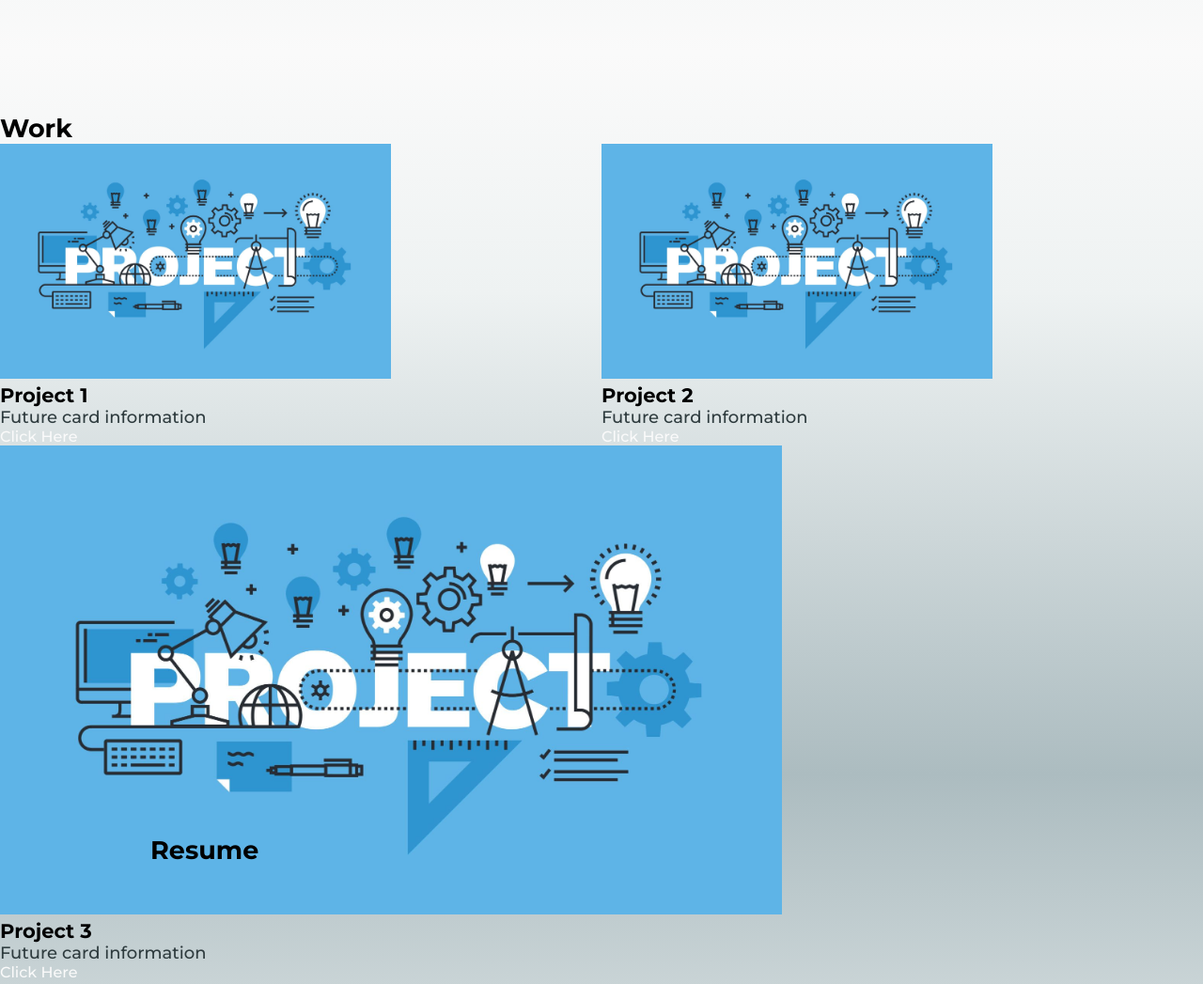
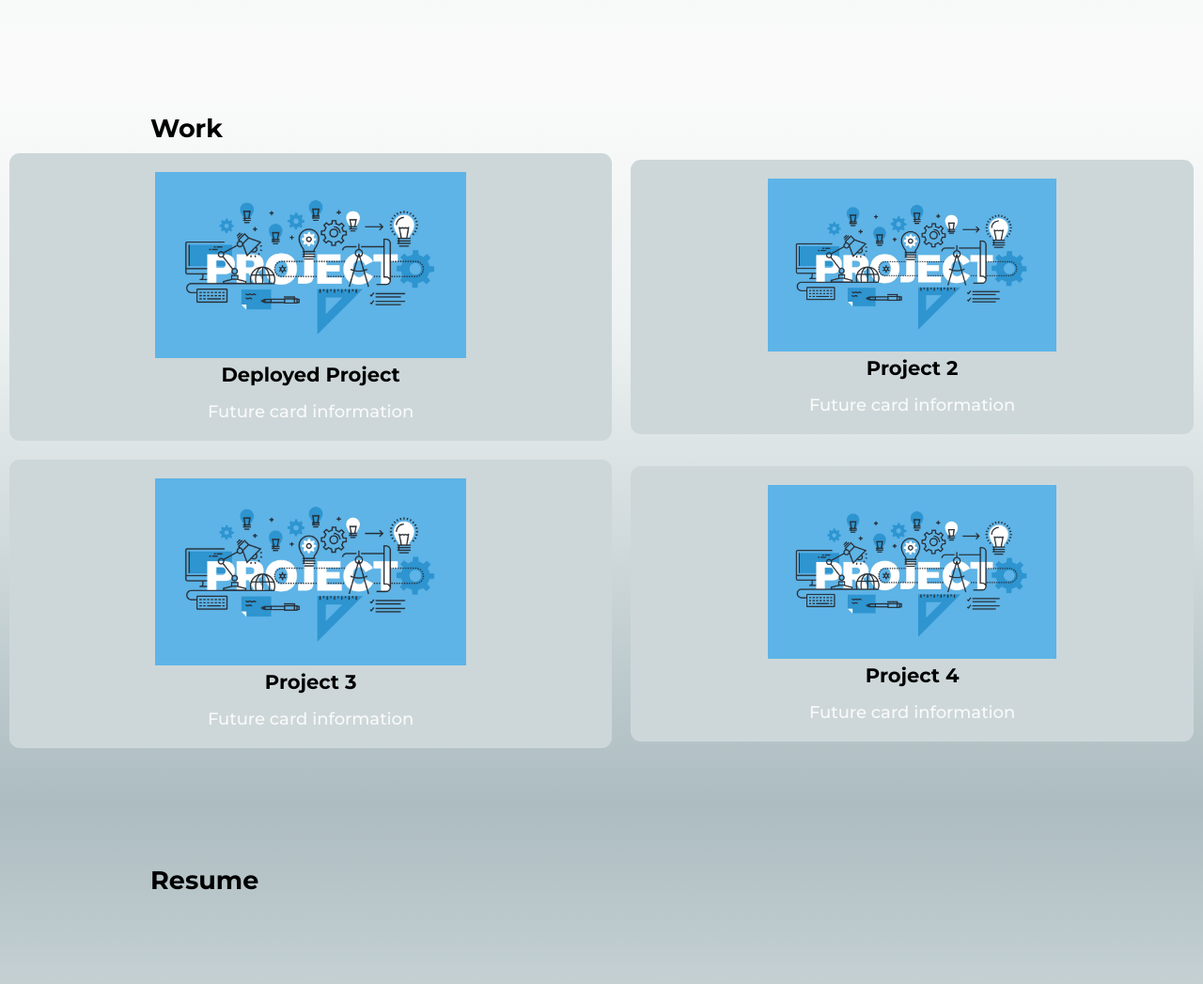
Before and after one commit to BeluchiIgbo/module-2-challenge, a plain HTML site: page index.html in a window 1280 px wide. Shown: the part 1480-2527 px from the top of the page at 94% size. Drawn offline with Linux system fonts and the light colour scheme.

Commit message:
resposnive design

```diff
--- a/assets/mediaqueries.css
+++ b/assets/mediaqueries.css
@@ -1,9 +1,8 @@
 @media screen and (max-width: 992px) {
-    header {
-    }
-  }
+
 
   @media screen and (max-width: 768px) {
-    header, nav {
-   Flex-direction: column }
-  }
+   .work-container {
+    flex-direction: column;
+    width: 20.875rem;
+   }}
--- a/assets/style.css
+++ b/assets/style.css
@@ -42,6 +42,7 @@ body {
 p {
     color: var(--dark-green);
     }
+
 
 /* Navigaiton Bar */
 
@@ -140,28 +141,53 @@ p.about-p1{
     background-image: linear-gradient( #fafafa,#EEF2F2,#CDD7D9,#ACBCC0);
 
 }
-.work-text{
+.work-content h2{
     margin: 0 10rem;
     box-sizing: border-box;
     min-height: fit-content;
 }
 
-.projects {
+.work-content {
     background-color: var(--bg-color);
     padding: 32px 0;
     margin-top: 2rem;
   }
 
   .work-pic {
-    width: 65%;
-    height: 60%;
+    width: 55%;
+    height: 50%;
   }
+
+  .work-card:hover{
+    transform:scale(1.10);
+}
 
   .work-container {
     display: flex;
     align-items: center;
     justify-content: center;
+    text-align: center;
   }
+
+  .card-title {
+    text-align: center;
+    margin-bottom: 1rem;
+  }
+
+  .card-info {
+    color:#fafafa
+  }
+
+  .work-card {
+    background-color:#CDD7D9;
+    border-radius:11px;
+    box-shadow: 0 3px 10px (black);
+    padding: 20px;
+    margin: 10px;
+  }
+
+
+
 
 /* Resume Section */
 
--- a/index.html
+++ b/index.html
@@ -43,7 +43,7 @@
                 <h1> I'm Beluchi Igboanugo</h1>
             </div>
               <div class="home-text-2">
-                <h2>A future Web Developer <br> based in Austin.</h2>
+                <h2>A future Web Developer<br>based in Austin.</h2>
               </div>
               <div class="home-text-3">
                 <p>Lorem ipsum dolor sit amet consectetur adipisicing elit. Nesciunt, magnam nostrum? Dolor, rem voluptatibus itaque eaque commodi iusto nobis iure minus mollitia provident natus autem ipsam non dicta blanditiis veritatis.</p>
@@ -80,11 +80,11 @@
                           alt="future project picture"
                           class="work-pic"
                         />
-                        <h3 class="card-title">Project 1</h3>
+                        <h3 class="card-title">Deployed Project</h3>
                         <p class="card-info">
                           Future card information
                         </p>
-                        <a href="#" class="card-link">Click Here</a>
+
                       </div>
                 <div class="work-container">
                         <div class="work-card">
@@ -97,7 +97,7 @@
                             <p class="card-info">
                               Future card information
                             </p>
-                            <a href="#" class="card-link">Click Here</a>
+
                           </div>
                       </div>
                 </div>
@@ -112,8 +112,21 @@
                         <p class="card-info">
                           Future card information
                         </p>
-                        <a href="#" class="card-link">Click Here</a>
+
                       </div>
+                      <div class="work-container">
+                        <div class="work-card">
+                            <img
+                              src="assets/images/project-pic.jpg"
+                              alt="future project picture"
+                              class="work-pic"
+                            />
+                            <h3 class="card-title">Project 4</h3>
+                            <p class="card-info">
+                              Future card information
+                            </p>
+
+                          </div>
             </div>
     </div>
     </section>
```
